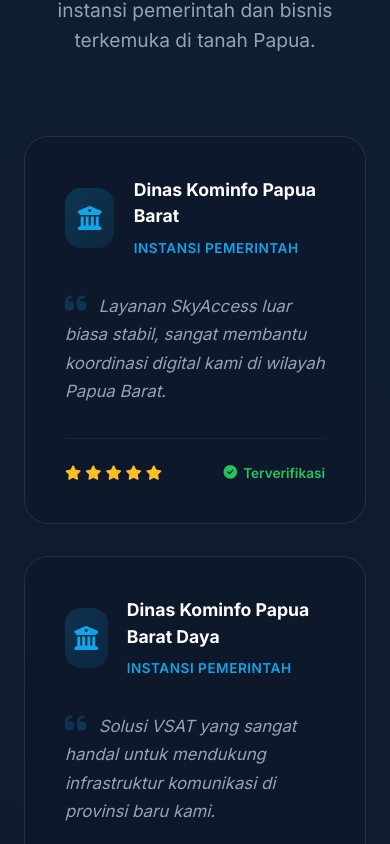
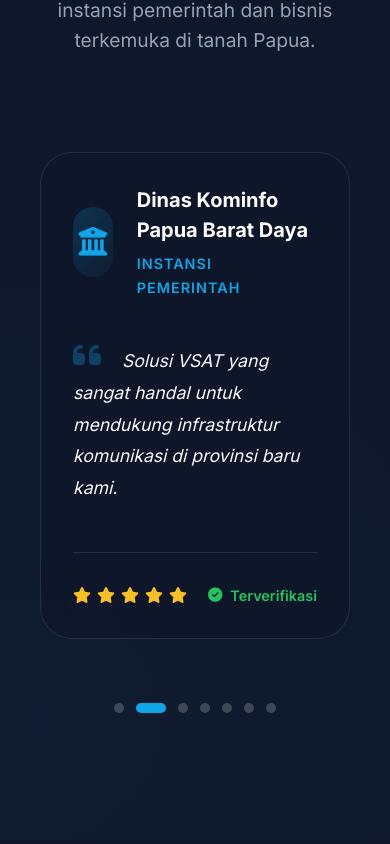
Before and after one commit to fuureya/skyaccess, a Vue app: page / in a window 390 px wide. Shown: the part 4540-5384 px from the top of the page. Built offline with nearby package versions, Linux system fonts and the light colour scheme.

Commit message:
feat: implement auto-playing testimonial slider with navigation controls and pagination dots

```diff
--- a/src/components/Testimonials.vue
+++ b/src/components/Testimonials.vue
@@ -1,6 +1,10 @@
 <script setup>
+import { ref, onMounted, onUnmounted, computed } from 'vue';
 import { useI18n } from '../translations';
 const { t } = useI18n();
+
+const currentIndex = ref(0);
+const testimonialList = computed(() => t('testimonials.list') || []);
 
 const getIcon = (role) => {
   const r = role.toLowerCase();
@@ -9,6 +13,33 @@
   if (r.includes('hukum') || r.includes('legal')) return 'fas fa-scale-balanced';
   return 'fas fa-award';
 };
+
+let timer = null;
+const startAutoPlay = () => {
+  timer = setInterval(() => {
+    next();
+  }, 6000);
+};
+
+const next = () => {
+  currentIndex.value = (currentIndex.value + 1) % testimonialList.value.length;
+};
+
+const prev = () => {
+  currentIndex.value = (currentIndex.value - 1 + testimonialList.value.length) % testimonialList.value.length;
+};
+
+const goTo = (index) => {
+  currentIndex.value = index;
+};
+
+onMounted(() => {
+  startAutoPlay();
+});
+
+onUnmounted(() => {
+  if (timer) clearInterval(timer);
+});
 </script>
 
 <template>
@@ -20,12 +51,18 @@
         <p class="subtitle">{{ t('testimonials.subtitle') }}</p>
       </div>
 
-      <div class="testimonial-grid">
+      <div class="slider-wrapper">
+        <div class="slider-container">
           <div
-          v-for="(item, index) in t('testimonials.list')"
+            class="slider-track"
+            :style="{ transform: `translateX(-${currentIndex * 100}%)` }"
+          >
+            <div
+              v-for="(item, index) in testimonialList"
               :key="index"
-          class="testimonial-card glass"
+              class="slide"
             >
+              <div class="testimonial-card glass">
                 <div class="card-header">
                   <div class="client-icon">
                     <i :class="getIcon(item.role)"></i>
@@ -41,16 +78,32 @@
                 </p>
                 <div class="card-footer">
                   <div class="stars">
-              <i class="fas fa-star"></i>
-              <i class="fas fa-star"></i>
-              <i class="fas fa-star"></i>
-              <i class="fas fa-star"></i>
-              <i class="fas fa-star"></i>
+                    <i class="fas fa-star" v-for="i in 5" :key="i"></i>
                   </div>
                   <span class="verified">
                     <i class="fas fa-check-circle"></i> Terverifikasi
                   </span>
                 </div>
+              </div>
+            </div>
+          </div>
+        </div>
+
+        <button class="nav-btn prev" @click="prev">
+          <i class="fas fa-chevron-left"></i>
+        </button>
+        <button class="nav-btn next" @click="next">
+          <i class="fas fa-chevron-right"></i>
+        </button>
+
+        <div class="slider-dots">
+          <span
+            v-for="(_, index) in testimonialList"
+            :key="index"
+            :class="{ active: currentIndex === index }"
+            class="dot"
+            @click="goTo(index)"
+          ></span>
         </div>
       </div>
     </div>
@@ -60,7 +113,8 @@
 <style scoped>
 .testimonials {
   padding: 8rem 0;
-  background: radial-gradient(circle at 90% 10%, rgba(14, 165, 233, 0.05) 0%, transparent 50%);
+  background: radial-gradient(circle at 10% 90%, rgba(14, 165, 233, 0.03) 0%, transparent 50%);
+  overflow: hidden;
 }
 
 .section-header {
@@ -95,100 +149,166 @@
   line-height: 1.6;
 }
 
-.testimonial-grid {
-  display: grid;
-  grid-template-columns: repeat(auto-fill, minmax(350px, 1fr));
-  gap: 2rem;
+/* Slider System */
+.slider-wrapper {
+  position: relative;
+  max-width: 900px;
+  margin: 0 auto;
+}
+
+.slider-container {
+  overflow: hidden;
+  border-radius: 32px;
+}
+
+.slider-track {
+  display: flex;
+  transition: transform 0.6s cubic-bezier(0.4, 0, 0.2, 1);
+}
+
+.slide {
+  flex: 0 0 100%;
+  padding: 1rem;
 }
 
 .testimonial-card {
-  padding: 2.5rem;
-  border-radius: 24px;
+  padding: 3rem;
+  border-radius: 32px;
   border: 1px solid rgba(255, 255, 255, 0.1);
-  transition: all 0.4s ease;
+  height: 100%;
   display: flex;
   flex-direction: column;
   justify-content: space-between;
 }
 
-.testimonial-card:hover {
-  transform: translateY(-10px);
-  border-color: rgba(14, 165, 233, 0.3);
-  box-shadow: 0 20px 40px rgba(0, 0, 0, 0.3);
-}
-
 .card-header {
   display: flex;
   align-items: center;
-  gap: 1.2rem;
-  margin-bottom: 2rem;
+  gap: 1.5rem;
+  margin-bottom: 2.5rem;
 }
 
 .client-icon {
-  width: 60px;
-  height: 60px;
-  background: linear-gradient(135deg, rgba(14, 165, 233, 0.2) 0%, rgba(14, 165, 233, 0.1) 100%);
-  border-radius: 16px;
+  width: 70px;
+  height: 70px;
+  background: linear-gradient(135deg, rgba(14, 165, 233, 0.2) 0%, rgba(14, 165, 233, 0.05) 100%);
+  border-radius: 20px;
   display: flex;
   align-items: center;
   justify-content: center;
-  font-size: 1.5rem;
+  font-size: 1.8rem;
   color: var(--primary);
 }
 
 .client-name {
-  font-size: 1.1rem;
+  font-size: 1.25rem;
   font-weight: 700;
   color: #fff;
-  margin-bottom: 0.3rem;
+  margin-bottom: 0.4rem;
 }
 
 .client-role {
-  font-size: 0.85rem;
+  font-size: 0.9rem;
   color: var(--primary);
   font-weight: 600;
   text-transform: uppercase;
-  letter-spacing: 0.5px;
+  letter-spacing: 1px;
 }
 
 .testimonial-text {
-  font-size: 1.05rem;
-  color: var(--text-muted);
-  line-height: 1.7;
+  font-size: 1.3rem;
+  color: #f8fafc;
+  line-height: 1.8;
   font-style: italic;
   position: relative;
-  margin-bottom: 2rem;
+  margin-bottom: 3rem;
 }
 
 .quote-icon {
   color: var(--primary);
-  opacity: 0.2;
-  font-size: 1.5rem;
-  margin-right: 0.5rem;
+  opacity: 0.3;
+  font-size: 2rem;
+  margin-right: 1rem;
 }
 
 .card-footer {
   display: flex;
   justify-content: space-between;
   align-items: center;
-  padding-top: 1.5rem;
-  border-top: 1px solid rgba(255, 255, 255, 0.05);
+  padding-top: 2rem;
+  border-top: 1px solid rgba(255, 255, 255, 0.1);
 }
 
 .stars {
   color: #fbbf24;
-  font-size: 0.9rem;
+  font-size: 1rem;
   display: flex;
-  gap: 4px;
+  gap: 6px;
 }
 
 .verified {
-  font-size: 0.85rem;
+  font-size: 0.9rem;
   color: #22c55e;
   font-weight: 600;
   display: flex;
   align-items: center;
-  gap: 6px;
+  gap: 8px;
+}
+
+/* Nav Buttons */
+.nav-btn {
+  position: absolute;
+  top: 50%;
+  transform: translateY(-50%);
+  width: 50px;
+  height: 50px;
+  background: rgba(255, 255, 255, 0.05);
+  backdrop-filter: blur(10px);
+  border: 1px solid rgba(255, 255, 255, 0.1);
+  border-radius: 50%;
+  color: #fff;
+  display: flex;
+  align-items: center;
+  justify-content: center;
+  cursor: pointer;
+  transition: all 0.3s ease;
+  z-index: 10;
+}
+
+.nav-btn:hover {
+  background: var(--primary);
+  border-color: var(--primary);
+  transform: translateY(-50%) scale(1.1);
+}
+
+.nav-btn.prev { left: -70px; }
+.nav-btn.next { right: -70px; }
+
+.slider-dots {
+  display: flex;
+  justify-content: center;
+  gap: 12px;
+  margin-top: 3rem;
+}
+
+.dot {
+  width: 10px;
+  height: 10px;
+  border-radius: 50%;
+  background: rgba(255, 255, 255, 0.2);
+  cursor: pointer;
+  transition: all 0.4s ease;
+}
+
+.dot.active {
+  background: var(--primary);
+  width: 30px;
+  border-radius: 10px;
+}
+
+@media (max-width: 1100px) {
+  .nav-btn.prev { left: 10px; }
+  .nav-btn.next { right: 10px; }
 }
 
 @media (max-width: 768px) {
@@ -196,8 +316,16 @@
     font-size: 2.5rem;
   }
 
-  .testimonial-grid {
-    grid-template-columns: 1fr;
+  .testimonial-text {
+    font-size: 1.1rem;
+  }
+
+  .testimonial-card {
+    padding: 2rem;
+  }
+
+  .nav-btn {
+    display: none;
   }
 }
 </style>
```
Lines whose indentation alone changed are shown as unchanged.
